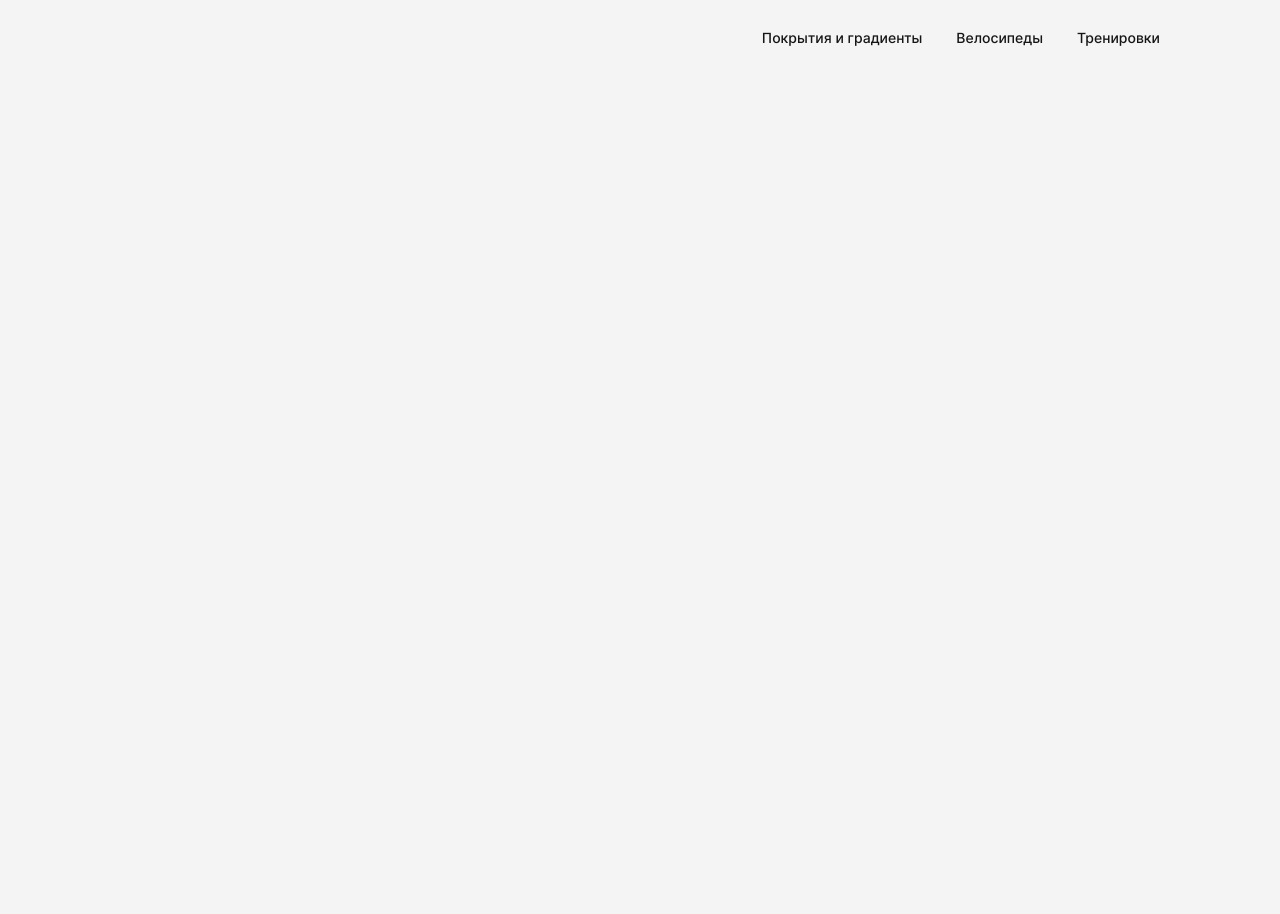
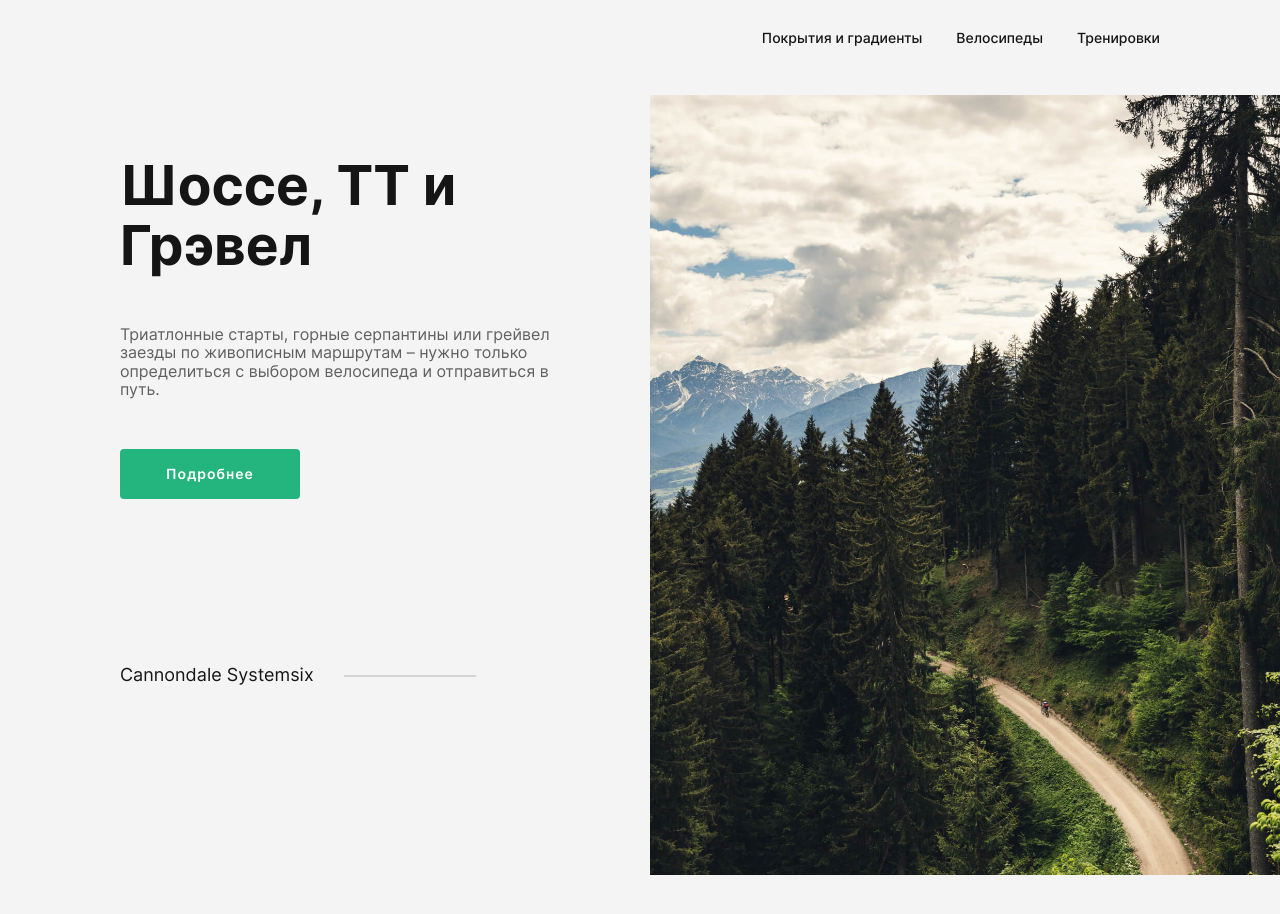
Before and after one commit to InertialForce/bicycle, a plain HTML site: page index.html in a window 1280 px wide. Shown: the top 914 px of the page. Drawn offline with Linux system fonts and the light colour scheme; files whose address does not match are found by name.

Commit message:
блок about-site

```diff
--- a/index.html
+++ b/index.html
@@ -18,7 +18,16 @@
     </ul>
   </header>
   <main class="main">
-    <section class="about-site"></section>
+    <section class="main__about-site about-site">
+      <div class="about-site__description">
+        <h1 class="about-site__title">Шоссе, ТТ и Грэвел</h1>
+        <p class="about-site__text">Триатлонные старты, горные серпантины или грейвел заезды по живописным маршрутам –
+          нужно только определиться с выбором велосипеда и отправиться в путь.</p>
+        <button class="about-site__button">Подробнее</button>
+        <p class="about-site__bike-name">Cannondale Systemsix</p>
+      </div>
+      <img src="./images/forest.jpg" alt="Лес" class="about-site__image">
+    </section>
     <section class="quotation"></section>
     <section class="сoating"></section>
     <section class="bicycles"></section>
--- /dev/null
+++ b/modules/blocks/about-site.scss
@@ -0,0 +1,65 @@
+.about-site {
+  display: flex;
+  justify-content: space-between;
+  height: 100vh;
+
+  &__description {
+    max-width: 460px;
+  }
+
+  &__title {
+    font-weight: 700;
+    font-size: 55px;
+    line-height: 60px;
+    margin: 80px 0 50px 0;
+    color: $primaryColor;
+  }
+
+  &__text {
+    color: $secondaryColor;
+    opacity: .7;
+    margin: 0 0 50px 0;
+  }
+
+  &__button {
+    font-weight: 600;
+    font-size: 14px;
+    line-height: 18px;
+    text-align: center;
+    letter-spacing: 1px;
+    padding: 16px 10px;
+    min-width: 180px;
+    box-sizing: border-box;
+    background: #24B47E;
+    border-radius: 4px;
+    border: none;
+    cursor: pointer;
+    color: #fff;
+  }
+
+  &__bike-name {
+    font-weight: 400;
+    font-size: 18px;
+    line-height: 18px;
+    color: $primaryColor;
+    margin: 167px 0 0;
+
+    &:after {
+      content: "";
+      position: relative;
+      display: inline-block;
+      width: 132px;
+      height: 2px;
+      vertical-align: middle;
+      background: #D7D4D4;
+      margin-left: 30px;
+    }
+  }
+
+  &__image {
+    margin-top: 20px;
+    width: 100%;
+    max-width: 630px;
+    max-height: 863px;
+  }
+}
--- a/modules/blocks/header.scss
+++ b/modules/blocks/header.scss
@@ -1,5 +1,5 @@
 .header {
-  position: fixed;
+  position: sticky;
   top: 0;
   right: 0;
   width: 100%;
--- /dev/null
+++ b/modules/blocks/main.scss
@@ -0,0 +1,5 @@
+.main {
+  &__about-site {
+    margin: 0 0 0 120px;
+  }
+}
--- a/pages/index.scss
+++ b/pages/index.scss
@@ -5,3 +5,5 @@
 @import "../modules/blocks/page.scss";
 @import "../modules/blocks/header.scss";
 @import "../modules/blocks/nav.scss";
+@import "../modules/blocks/main.scss";
+@import "../modules/blocks/about-site.scss";
```
Also changed, not shown: images/bike.png (added), images/forest.jpg (added), pages/index.css.
